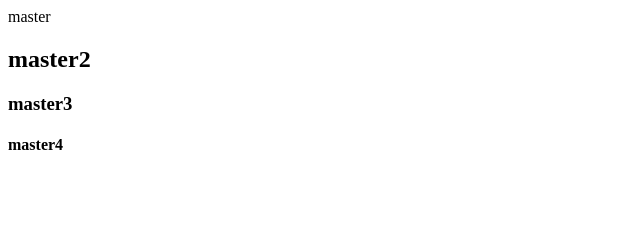
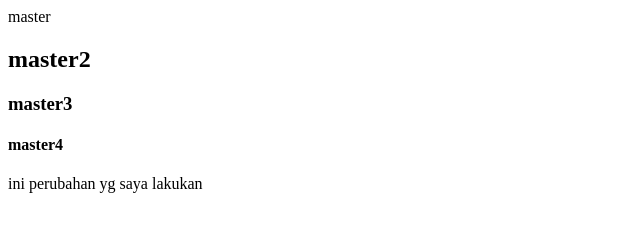
Before and after one commit to alyefi/bekup1, a plain HTML site: page index.html in a window 1280 px wide. Shown: the whole page, without its empty margins (0-640 px from the left). Drawn offline with Linux system fonts and the light colour scheme.

Commit message:
index.html
ini perubahan saya

```diff
--- a/index.html
+++ b/index.html
@@ -9,5 +9,6 @@
 <h3>master3</h3>
 <h4>master4</h4>
 
+		</p>ini perubahan yg saya lakukan
 </body>
 </html>
```
